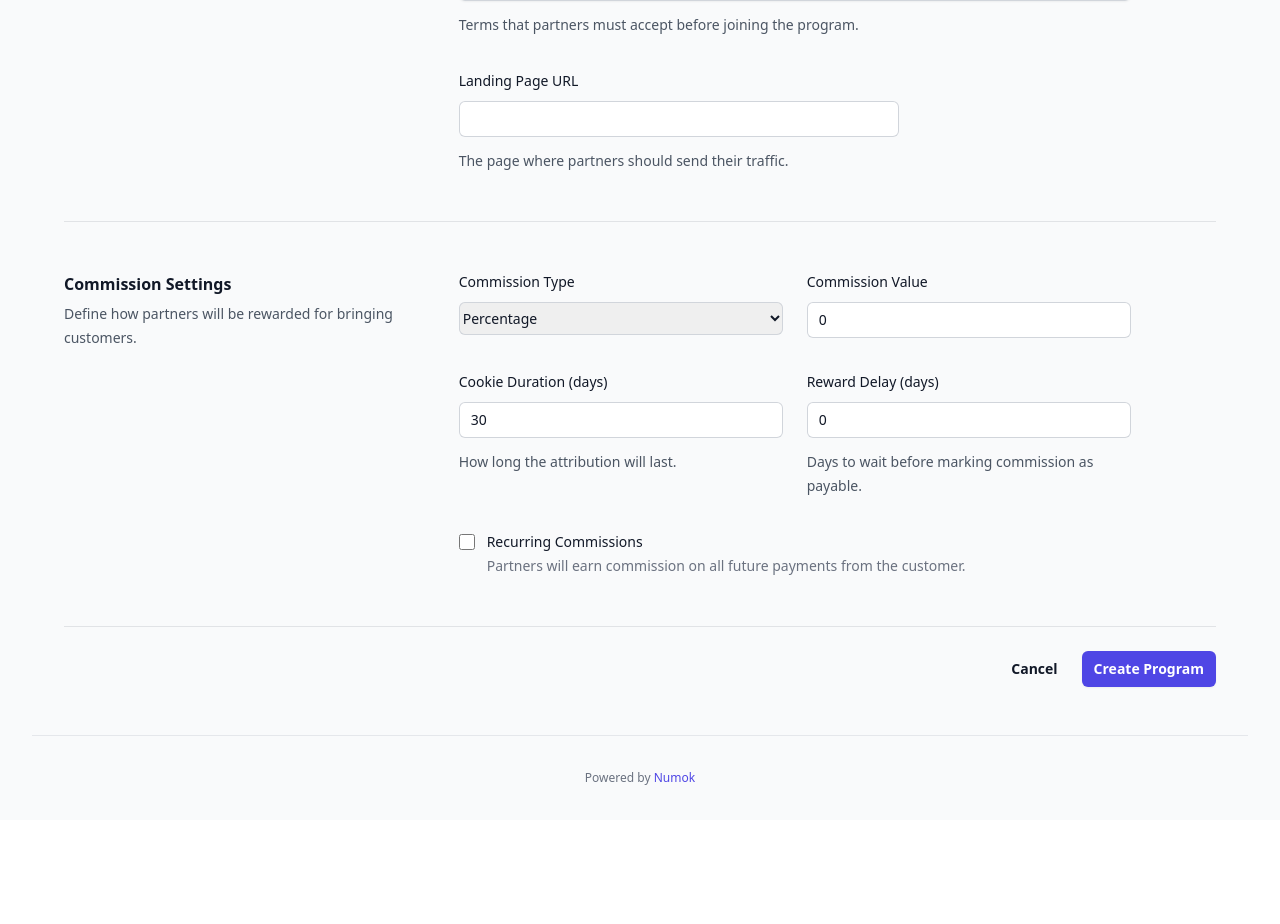
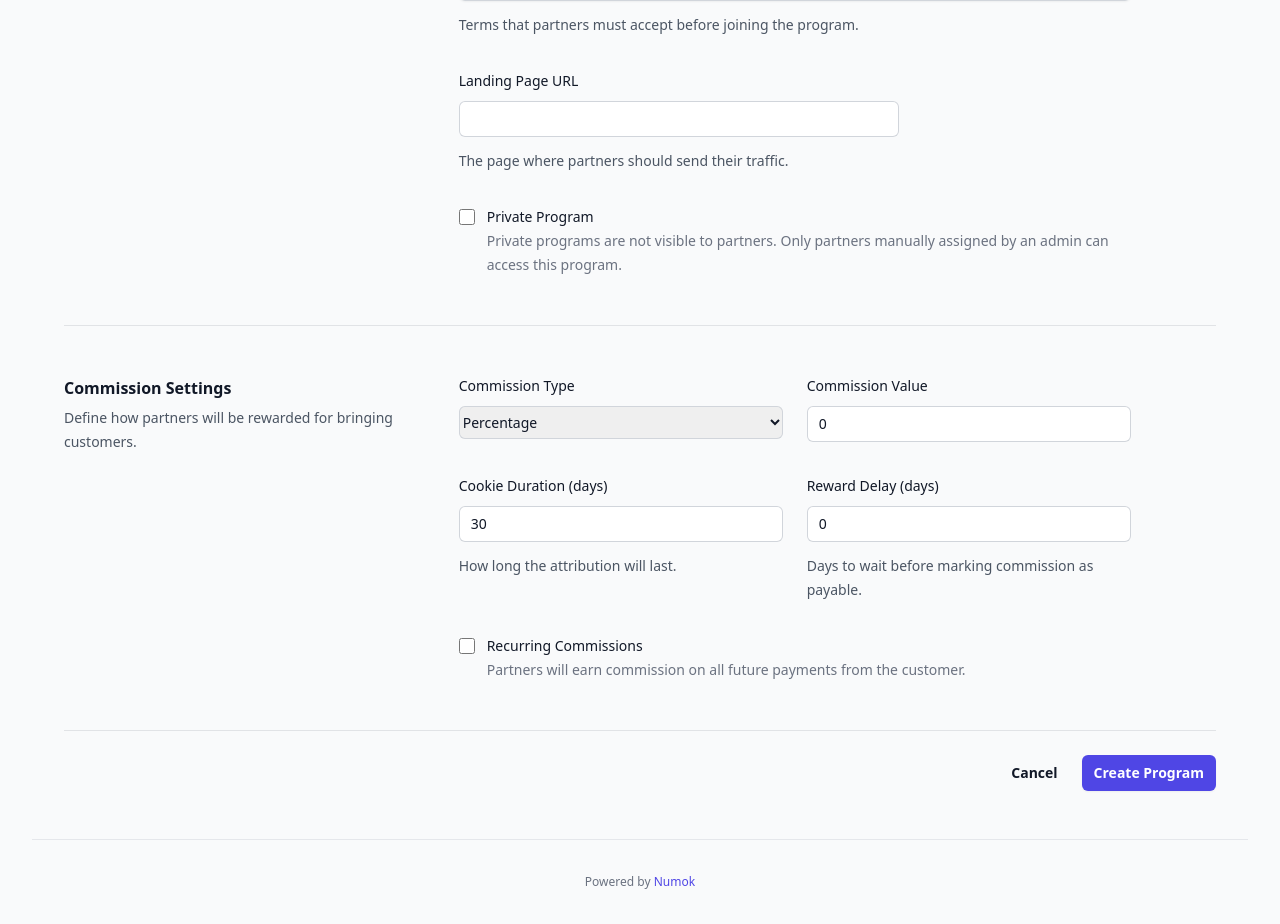
Before and after one commit to dfg-ar/numok, a PHP site: page /admin/programs/create in a window 1280 px wide. Shown: the part 651-1575 px from the top of the page. Before the commit the page ends 1436 px from the top, so only its background shows below. Run offline with PHP 8.4, Linux system fonts and the light colour scheme; the visitor is signed in with stand-in values (Sample User, id 1); data that the repository does not hold is empty; some libraries are stand-ins or nearby versions.

Commit message:
Private programs

```diff
--- a/src/Controllers/ProgramsController.php
+++ b/src/Controllers/ProgramsController.php
@@ -54,7 +54,8 @@ class ProgramsController extends Controller {
             'is_recurring' => isset($_POST['is_recurring']) ? 1 : 0,
             'reward_days' => intval($_POST['reward_days'] ?? 0),
             'landing_page' => $_POST['landing_page'] ?? '',
-            'status' => 'active'
+            'status' => 'active',
+            'is_private' => isset($_POST['is_private']) ? 1 : 0
         ];
 
         try {
@@ -153,7 +154,8 @@ class ProgramsController extends Controller {
             'is_recurring' => isset($_POST['is_recurring']) ? 1 : 0,
             'reward_days' => intval($_POST['reward_days'] ?? 0),
             'landing_page' => $_POST['landing_page'] ?? '',
-            'status' => $_POST['status'] ?? 'active'
+            'status' => $_POST['status'] ?? 'active',
+            'is_private' => isset($_POST['is_private']) ? 1 : 0
         ];
 
         try {
--- a/src/Views/programs/create.php
+++ b/src/Views/programs/create.php
@@ -95,6 +95,20 @@ By participating in the Program, you acknowledge and agree to these terms.</text
                                             </div>
                                             <p class="mt-3 text-sm leading-6 text-gray-600">The page where partners should send their traffic.</p>
                                         </div>
+
+                                        <div class="col-span-full">
+                                            <div class="relative flex gap-x-3">
+                                                <div class="flex h-6 items-center">
+                                                    <input type="checkbox" name="is_private" id="is_private"
+                                                           <?= ($program['is_private'] ?? false) ? 'checked' : '' ?>
+                                                           class="h-4 w-4 rounded border-gray-300 text-indigo-600 focus:ring-indigo-600">
+                                                </div>
+                                                <div class="text-sm leading-6">
+                                                    <label for="is_private" class="font-medium text-gray-900">Private Program</label>
+                                                    <p class="text-gray-500">Private programs are not visible to partners. Only partners manually assigned by an admin can access this program.</p>
+                                                </div>
+                                            </div>
+                                        </div>
                                     </div>
                                 </div>
 
```
Also changed, not shown: database/0004-private-programs.sql (added, +8 -0 lines), database/deploy.sql (+12 -1 lines), src/Controllers/PartnerProgramsController.php (+6 -3 lines), src/Views/programs/edit.php (+14 -0 lines), src/Views/programs/index.php (+13 -3 lines). Lines whose indentation alone changed are shown as unchanged.
